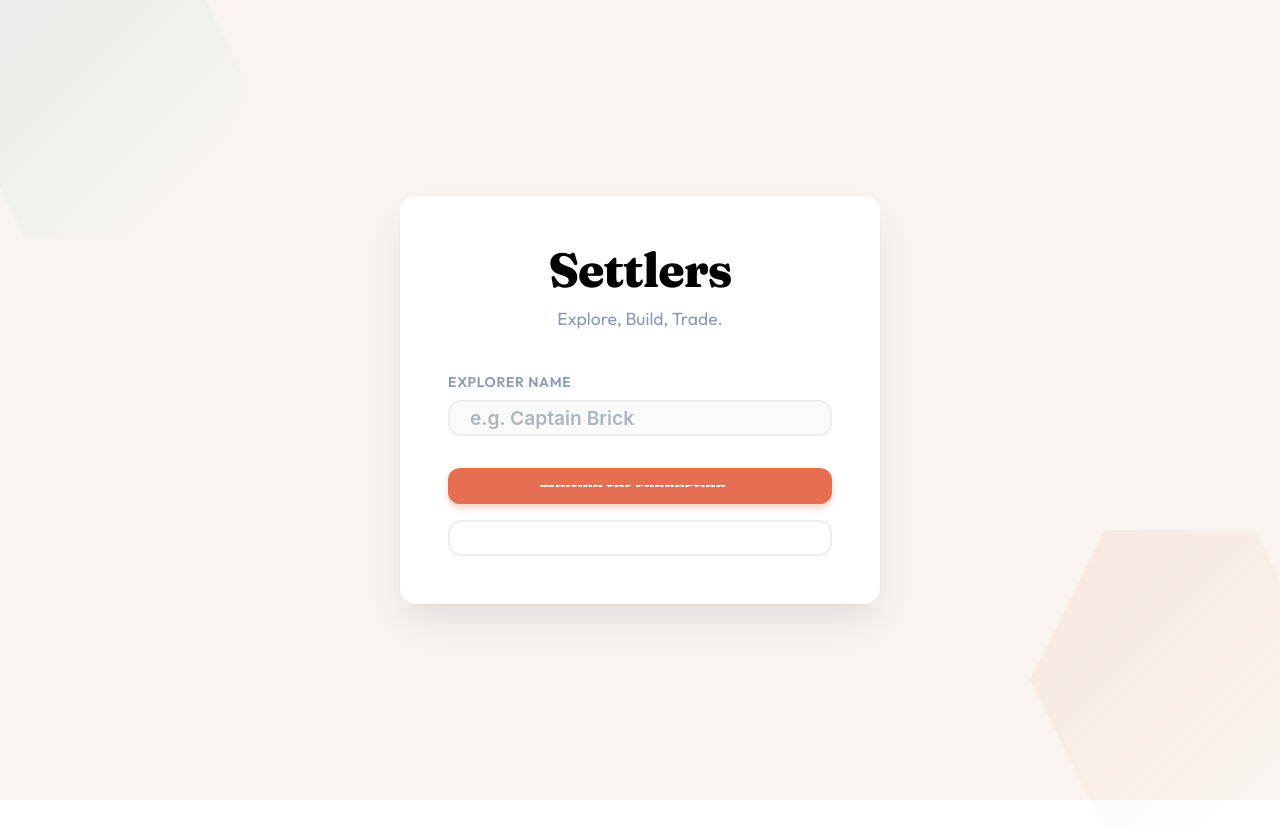
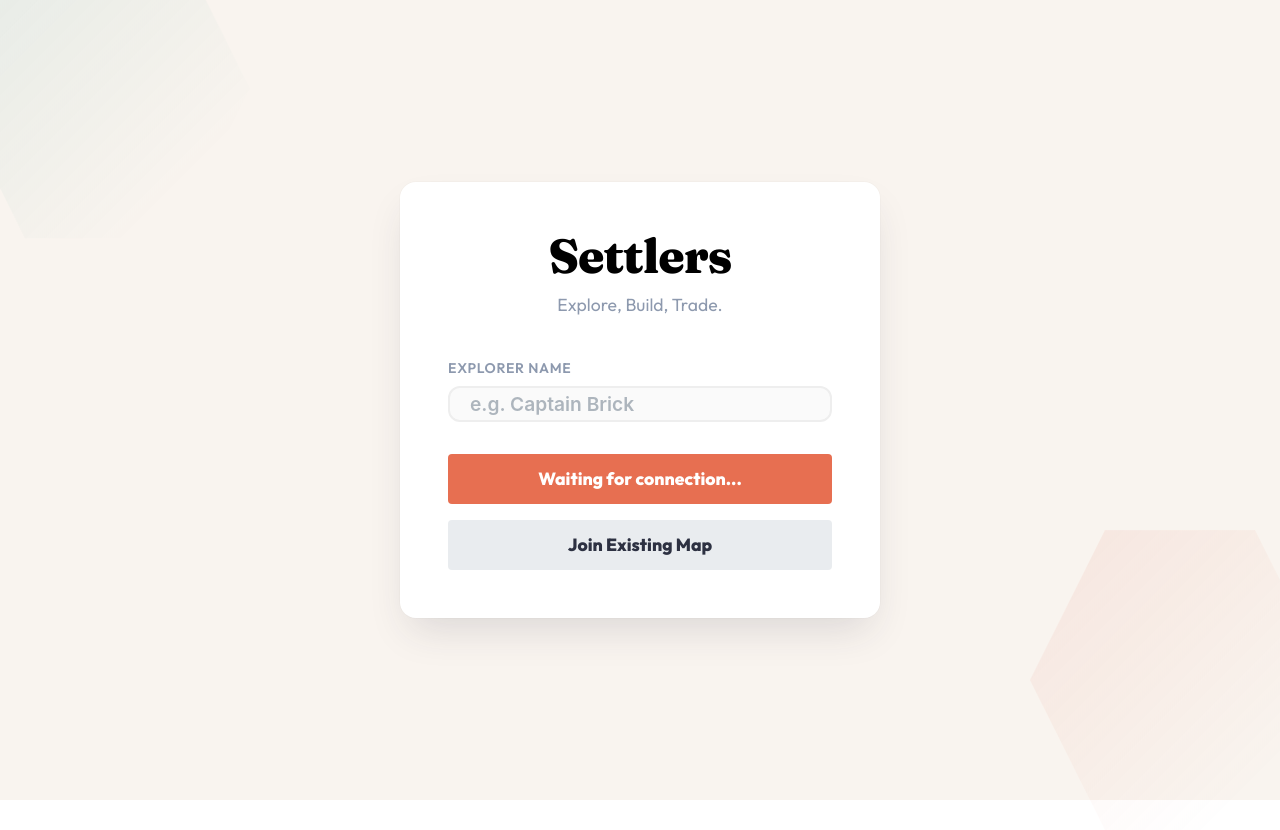
Before and after one commit to neb42/catan, a React (Vite) app in the folder apps/web/: page / in a window 1280 px wide. Shown: the top 830 px of the page. Built offline with nearby package versions, Linux system fonts and the light colour scheme; no server answers.

Commit message:
fix(01.1-02): fix button text visibility and ready badge interaction
- Fix landing page buttons using Mantine styles props instead of inline
- Fix lobby ready button text visibility with proper Mantine patterns
- Disable click interaction on ready badges for other players (pointer-events: none)

```diff
--- a/apps/web/src/components/LandingForm.tsx
+++ b/apps/web/src/components/LandingForm.tsx
@@ -163,15 +163,14 @@ export default function LandingForm({
             <Button
               type="submit"
               disabled={!isConnected || !isNicknameValid || !isRoomIdValid}
-              style={{
-                padding: '1rem',
-                fontWeight: 800,
-                fontSize: '1.1rem',
-                borderRadius: 'var(--radius-md)',
-                backgroundColor: 'var(--color-primary)',
-                color: 'white',
-                boxShadow: '0 4px 6px rgba(231, 111, 81, 0.3)',
-                transition: 'all 0.15s cubic-bezier(0.4, 0, 0.2, 1)',
+              size="lg"
+              fw={800}
+              styles={{
+                root: {
+                  backgroundColor: 'var(--color-primary)',
+                  color: 'white',
+                  fontSize: '1.1rem',
+                },
               }}
             >
               {isConnected ? 'Go' : 'Waiting for connection...'}
@@ -200,15 +199,14 @@ export default function LandingForm({
             <Button
               type="submit"
               disabled={!isConnected || !isNicknameValid}
-              style={{
-                padding: '1rem',
-                fontWeight: 800,
-                fontSize: '1.1rem',
-                borderRadius: 'var(--radius-md)',
-                backgroundColor: 'var(--color-primary)',
-                color: 'white',
-                boxShadow: '0 4px 6px rgba(231, 111, 81, 0.3)',
-                transition: 'all 0.15s cubic-bezier(0.4, 0, 0.2, 1)',
+              size="lg"
+              fw={800}
+              styles={{
+                root: {
+                  backgroundColor: 'var(--color-primary)',
+                  color: 'white',
+                  fontSize: '1.1rem',
+                },
               }}
             >
               {isConnected ? 'Start New Expedition' : 'Waiting for connection...'}
@@ -218,15 +216,14 @@ export default function LandingForm({
               type="button"
               onClick={handleShowJoin}
               disabled={!isConnected || !isNicknameValid}
-              style={{
-                padding: '1rem',
-                fontWeight: 800,
-                fontSize: '1.1rem',
-                borderRadius: 'var(--radius-md)',
-                backgroundColor: 'transparent',
-                color: 'var(--color-text)',
-                border: '2px solid #EEE',
-                transition: 'all 0.15s cubic-bezier(0.4, 0, 0.2, 1)',
+              size="lg"
+              fw={800}
+              variant="outline"
+              styles={{
+                root: {
+                  color: 'var(--color-text)',
+                  fontSize: '1.1rem',
+                },
               }}
             >
               Join Existing Map
--- a/apps/web/src/components/Lobby.tsx
+++ b/apps/web/src/components/Lobby.tsx
@@ -378,29 +378,18 @@ export default function Lobby() {
             {currentPlayerId && (
               <Button
                 onClick={handleReadyToggle}
-                style={{
+                size="lg"
+                fw={800}
+                styles={{
+                  root: {
                     background: players.find((p) => p.id === currentPlayerId)?.ready
                       ? 'var(--color-secondary)'
                       : '#F3F4F6',
                     color: players.find((p) => p.id === currentPlayerId)?.ready ? 'white' : '#6B7280',
-                  border: '2px solid transparent',
-                  padding: '1rem 2rem',
-                  fontWeight: 800,
                     fontSize: '1.1rem',
-                  borderRadius: 'var(--radius-md)',
-                  cursor: 'pointer',
-                  transition: 'all 0.3s cubic-bezier(0.175, 0.885, 0.32, 1.275)',
-                  boxShadow: players.find((p) => p.id === currentPlayerId)?.ready
-                    ? '0 8px 20px -6px var(--color-secondary)'
-                    : 'none',
+                  },
                 }}
-                onMouseEnter={(e) => {
-                  e.currentTarget.style.transform = 'translateY(-2px)';
-                }}
-                onMouseLeave={(e) => {
-                  e.currentTarget.style.transform = 'translateY(0)';
-                }}
-              >
+                leftSection={
                   <svg
                     width="20"
                     height="20"
@@ -410,10 +399,11 @@ export default function Lobby() {
                     strokeWidth="3"
                     strokeLinecap="round"
                     strokeLinejoin="round"
-                  style={{ marginRight: '8px', display: 'inline' }}
                   >
                     <polyline points="20 6 9 17 4 12" />
                   </svg>
+                }
+              >
                 {players.find((p) => p.id === currentPlayerId)?.ready ? "Ready!" : "I'm Ready"}
               </Button>
             )}
--- a/apps/web/src/components/PlayerList.tsx
+++ b/apps/web/src/components/PlayerList.tsx
@@ -122,6 +122,7 @@ export default function PlayerList({
                 color={player.ready ? 'teal' : 'gray'}
                 style={{
                   cursor: isSelf ? 'pointer' : 'default',
+                  pointerEvents: isSelf ? 'auto' : 'none',
                 }}
                 onClick={isSelf ? onReadyToggle : undefined}
               >
```
Lines whose indentation alone changed are shown as unchanged.
